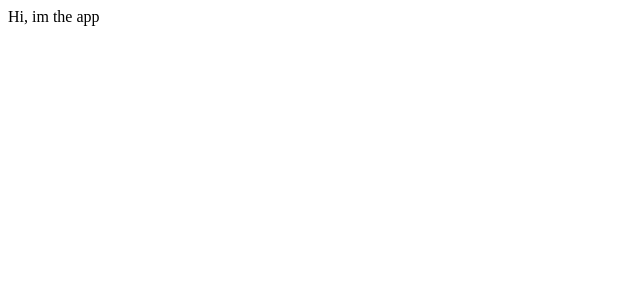
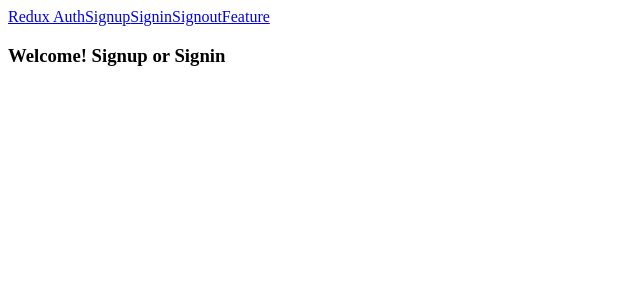
Before and after one commit to fwbrandao/client, a React (Create React App) app: page / in a window 1280 px wide. Shown: the top 300 px of the page, without its empty margins (0-640 px from the left). Built offline with nearby package versions, Linux system fonts and the light colour scheme.

Commit message:
Welcome cmp

```diff
--- a/src/components/App.js
+++ b/src/components/App.js
@@ -1,6 +1,11 @@
 import React from 'react';
+import Header from './Header';
 
-
-export default () => {
-    return <div>Hi, im the app</div>;
+export default ({children}) => {
+    return (
+        <div>
+            <Header />
+            {children}
+        </div>
+    );
 };
--- /dev/null
+++ b/src/components/Header.js
@@ -0,0 +1,19 @@
+import React, { Component } from 'react';
+import { Link } from 'react-router-dom';
+
+class Header extends Component {
+    state = {  }
+    render() {
+        return (
+            <div>
+                <Link to="/" >Redux Auth</Link>
+                <Link to="/signup" >Signup</Link>
+                <Link to="/signin" >Signin</Link>
+                <Link to="/signout" >Signout</Link>
+                <Link to="/feature" >Feature</Link>
+            </div>
+         );
+    }
+}
+
+export default Header;
--- /dev/null
+++ b/src/components/Welcome.js
@@ -0,0 +1,5 @@
+import React from 'react';
+
+export default () => {
+    return <h3>Welcome! Signup or Signin</h3>
+};
--- a/src/index.js
+++ b/src/index.js
@@ -1,6 +1,15 @@
 import React from 'react';
 import ReactDOM from 'react-dom';
+import { BrowserRouter, Route } from 'react-router-dom';
 
+import Welcome from './components/Welcome';
 import App from './components/App';
 
-ReactDOM.render(<App />, document.querySelector('#root'))
+ReactDOM.render(
+            <BrowserRouter>
+                <App>
+                    <Route path="/" exact component={Welcome} />
+                </App>
+            </BrowserRouter>,
+            document.querySelector('#root')
+        );
```
